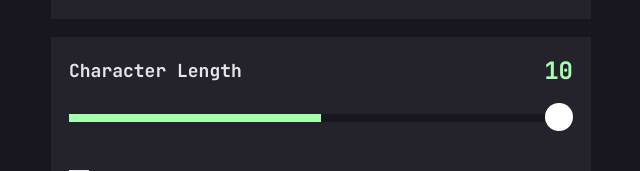
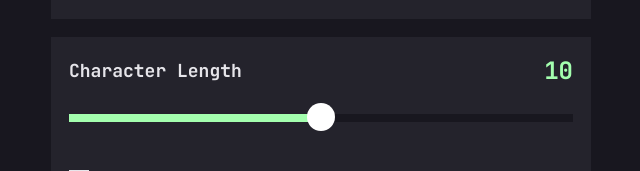
Before and after one commit to ledminh/password-generator-app, a Next.js app: page / in a window 1280 px wide. Shown: the part 192-363 px from the top of the page, without its empty margins (319-959 px from the left). Built offline with nearby package versions, Linux system fonts and the light colour scheme.

Commit message:
Character Length

```diff
--- a/components/Panel/index.tsx
+++ b/components/Panel/index.tsx
@@ -1,32 +1,29 @@
-import { FunctionComponent } from "react";
+import { FunctionComponent, useEffect } from "react";
 import styles from './Panel.module.scss';
 
-export const Panel: FunctionComponent = () => {
+import { SetIncludeFunction, SetLengthAction, State } from "../../reducer";
+import { statSync } from "fs";
+
+interface propType {
+    status: State,
+    setLength: SetLengthAction,
+    setIncludeLowerCase: SetIncludeFunction,
+    setIncludeUpperCase: SetIncludeFunction,
+    setIncludeNumbers: SetIncludeFunction,
+    setIncludeSymbols:SetIncludeFunction
+}
+
+export const Panel: FunctionComponent<propType> = ({status, setLength, setIncludeLowerCase, setIncludeUpperCase, setIncludeNumbers, setIncludeSymbols}) => {
 
 
     return (
         <form>
-            <div className={styles.characterLength}>
-                <label htmlFor="character-length">
-                    <span className={styles.text}>
-                        Character Length
-                    </span>
-                    <span className={styles.value}>
-                        <h3>10</h3>
-                    </span>
-                </label>
-                <input type="range"
-                        id="character-length"
-                        name="character-length"
-                        min="0" max="20"
-
-                        onChange={e => {
-                            const curPercent = Number(e.target.value)*100/Number(e.target.max);
-
-                            e.target.style.setProperty('--curPercent', curPercent + '%');
-                        }}
-                        />
-            </div>
+            <CharacterLength
+                min={0}
+                max={20}
+                length={status.length}
+                setLength={setLength}
+            />
             <ul className={styles.ul}>
                 <li>
                     <input type="checkbox"
@@ -64,3 +61,40 @@ export const Panel: FunctionComponent = () => {
         </form>
     );
 }
+
+
+const CharacterLength:FunctionComponent<{length:number, min:number, max:number, setLength:SetLengthAction}> = ({length, min, max, setLength}) => {
+
+    useEffect(() => {
+        setLength(min + Math.floor(max - min)/2);
+    // eslint-disable-next-line react-hooks/exhaustive-deps
+    }, []);
+
+    return (
+        <div className={styles.characterLength}>
+            <label htmlFor="character-length">
+                <span className={styles.text}>
+                    Character Length
+                </span>
+                <span className={styles.value}>
+                    <h3>{length}</h3>
+                </span>
+            </label>
+            <input type="range"
+                    id="character-length"
+                    name="character-length"
+                    min={min} max={max}
+                    value={length}
+                    onChange={e => {
+                        const curValue = Number(e.target.value),
+                                maxValue = Number(e.target.max);
+                        const curPercent = curValue*100/maxValue;
+
+                        e.target.style.setProperty('--curPercent', curPercent + '%');
+
+                        setLength(curValue);
+                    }}
+                    />
+        </div>
+    )
+}
--- a/pages/index.tsx
+++ b/pages/index.tsx
@@ -37,7 +37,9 @@ const Home: NextPage = () => {
         </section>
 
         <section className={styles.section + ' ' + styles.mainSection}>
-          <Panel />
+          <Panel
+            {...{status, setLength, setIncludeLowerCase, setIncludeUpperCase, setIncludeNumbers, setIncludeSymbols}}
+            />
           <Strength/>
           <button className={styles.button}>
             <span>GENERATE</span>
--- a/reducer.tsx
+++ b/reducer.tsx
@@ -55,28 +55,29 @@ function reducer(state:State, action:Action) : State {
 }
 
 
-type ActionFunction = ((length: number) => void) | ((included: boolean) => void);
+export type SetIncludeFunction = (included: boolean) => void;
+export type SetLengthAction = (length: number) => void;
 
-export default function useStatus (): [State, ActionFunction, ActionFunction, ActionFunction, ActionFunction, ActionFunction] {
+export default function useStatus (): [State, SetLengthAction, SetIncludeFunction, SetIncludeFunction, SetIncludeFunction, SetIncludeFunction] {
     const [status, dispatch] = useReducer(reducer, initState);
 
-    const setLength:ActionFunction = (length: number) => dispatch({
+    const setLength = (length: number) => dispatch({
         type: ActionType.changeLength,
         length: length});
 
-    const setIncludeLowerCase:ActionFunction = (included: boolean) => dispatch({
+    const setIncludeLowerCase = (included: boolean) => dispatch({
         type: ActionType.setIncludeLowwerCase,
         lowercaseIncluded: included});
 
-    const setIncludeUpperCase:ActionFunction = (included: boolean) => dispatch({
+    const setIncludeUpperCase= (included: boolean) => dispatch({
         type: ActionType.setIncludeUpperCase,
         uppercaseIncluded: included});
 
-    const setIncludeNumbers:ActionFunction = (included: boolean) => dispatch({
+    const setIncludeNumbers = (included: boolean) => dispatch({
         type: ActionType.setIncludeNumbers,
         numberIncluded: included});
 
-    const setIncludeSymbols:ActionFunction = (included: boolean) => dispatch({
+    const setIncludeSymbols = (included: boolean) => dispatch({
         type: ActionType.setIncludeSymbols,
         symbolIncluded: included});
 
```
